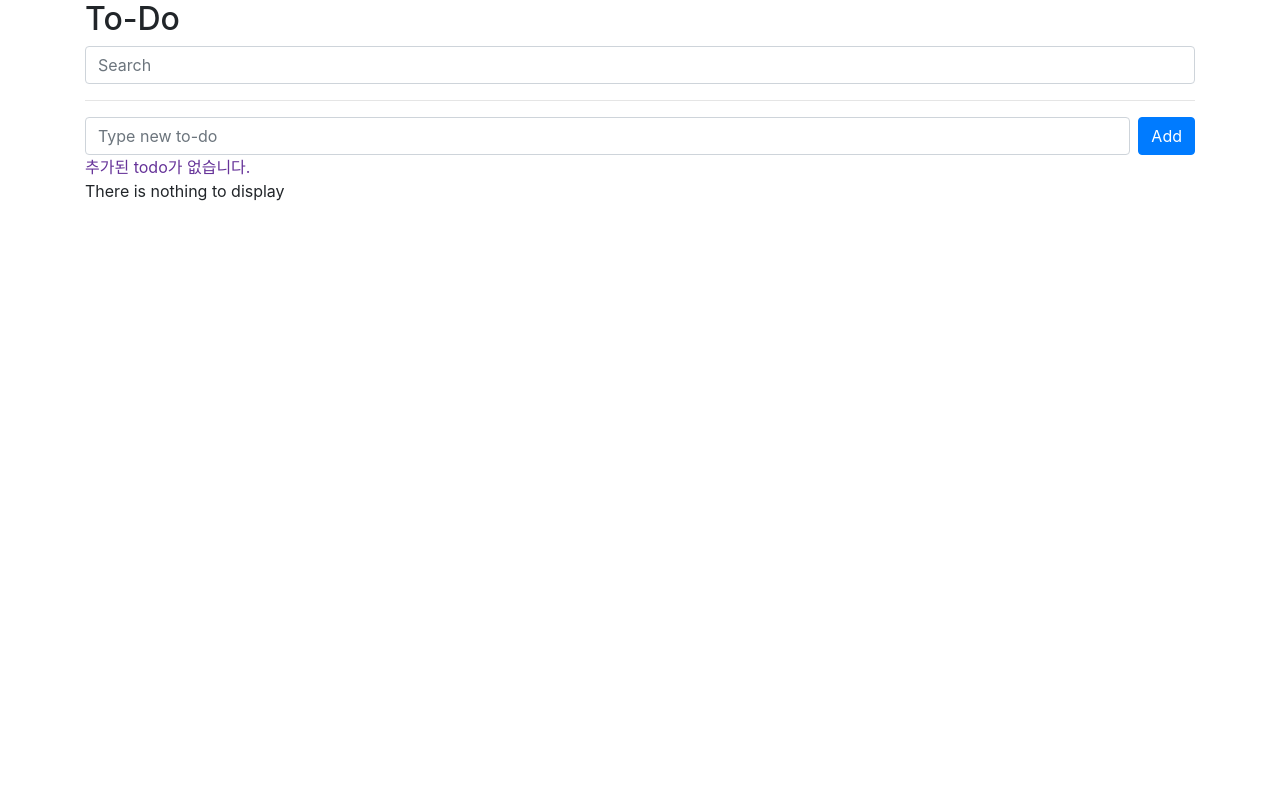
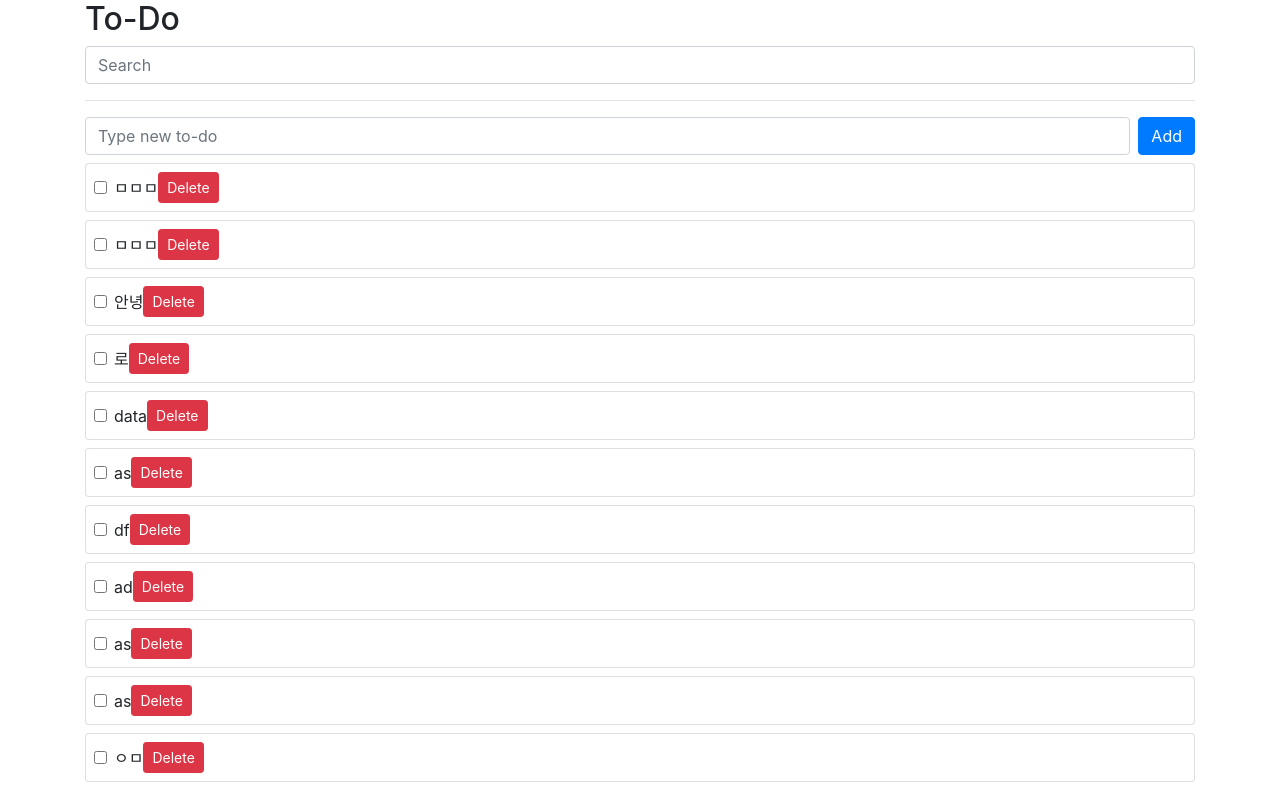
Before and after one commit to eunyeong1328/metanetVue, a Vue app: page / in a window 1280 px wide. Built offline with nearby package versions, Linux system fonts and the light colour scheme; data requests are answered from the project's data file.

Commit message:
서버에서 데이터 출력

```diff
--- /dev/null
+++ b/db.json
@@ -0,0 +1,59 @@
+{
+  "todos": [
+    {
+      "subject": "ㅁㅁㅁ",
+      "completed": false,
+      "id": 1
+    },
+    {
+      "subject": "ㅁㅁㅁ",
+      "completed": false,
+      "id": 2
+    },
+    {
+      "subject": "안녕",
+      "completed": false,
+      "id": 3
+    },
+    {
+      "subject": "로",
+      "completed": false,
+      "id": 4
+    },
+    {
+      "subject": "data",
+      "completed": false,
+      "id": 5
+    },
+    {
+      "subject": "as",
+      "completed": false,
+      "id": 6
+    },
+    {
+      "subject": "df",
+      "completed": false,
+      "id": 7
+    },
+    {
+      "subject": "ad",
+      "completed": false,
+      "id": 8
+    },
+    {
+      "subject": "as",
+      "completed": false,
+      "id": 9
+    },
+    {
+      "subject": "as",
+      "completed": false,
+      "id": 10
+    },
+    {
+      "subject": "ㅇㅁ",
+      "completed": false,
+      "id": 11
+    }
+  ]
+}
--- a/package.json
+++ b/package.json
@@ -8,6 +8,7 @@
     "lint": "vue-cli-service lint"
   },
   "dependencies": {
+    "axios": "^1.3.4",
     "core-js": "^3.8.3",
     "vue": "^3.2.13"
   },
--- a/src/App.vue
+++ b/src/App.vue
@@ -65,6 +65,18 @@ export default{
       todos.value.splice(index,1);
     }
 
+    const getTodos = async () => {
+      try{
+          const res = await axios.get('http://localhost:3000/todos');
+          todos.value = res.data;
+      }catch(err){
+        console.log(err);
+        error.value = 'Something went wrong';
+      }
+    }
+
+    getTodos();
+
 //함수를 사용하려면 반드시 return을 사용
     return{
       todos,
@@ -74,6 +86,7 @@ export default{
       searchText,
       filterdTods,
       error,
+      getTodos,
     }
   }
 }
--- a/src/components/TodoSimpleForm.vue
+++ b/src/components/TodoSimpleForm.vue
@@ -9,7 +9,6 @@
             <button class = "btn btn-primary" type="submit"> Add </button>
         </div>
     </div>
-
     <!-- v-show를 사용할 수도 있다 -->
     <div v-if="hasError" style="color: red">
       This is cannot be empty
@@ -49,7 +48,5 @@ export default{
 }
 
 </script>
-
 <style>
-
 </style>
```
Also changed, not shown: 1 other file (tests, documents, lock files or other folders).
